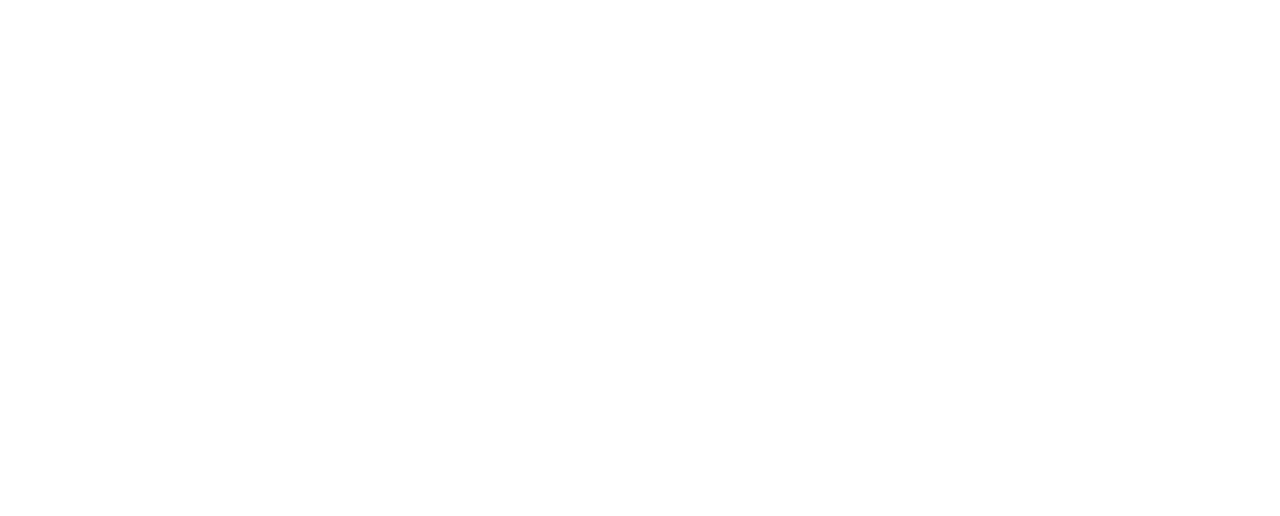
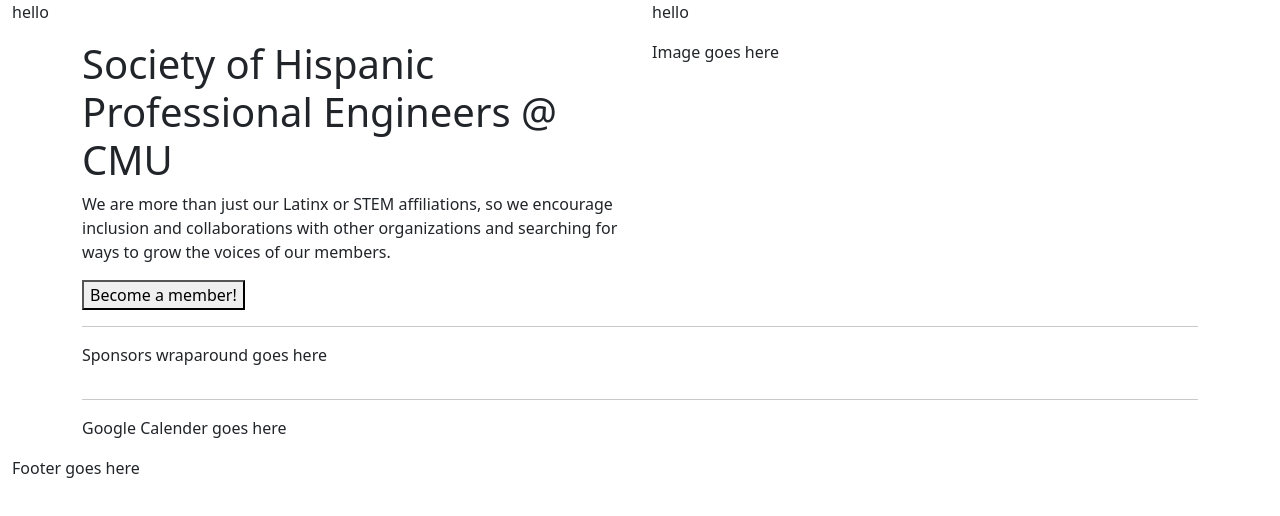
Before and after one commit to CMU-SHPE-Chapter/CMU-SHPE, a plain HTML site: page index.html in a window 1280 px wide. Drawn offline with nearby package versions, Linux system fonts and the light colour scheme.

Commit message:
Created skeleton for main page

```diff
--- a/index.html
+++ b/index.html
@@ -8,6 +8,74 @@
     <title>CMU SHPE Website</title>
 </head>
 <body>
+    <!-- SHPE Header + Navigation Bar-->
+     <div class="container-fluid">
+        <div class="row">
+            <div class="col">
+                <!-- SHPE Logo placeholder -->
+                 <p>hello</p>
+            </div>
+            <div class="col">
+                <!-- Navigation Bar -->
+                 <p>hello</p>
+            </div>
+        </div>
+     </div>
+
+    <!-- Main Section -->
+    <div class="container">
+        <div class="row">
+            <div class="col">
+                <!-- Main Content -->
+                <h1>Society of Hispanic Professional Engineers @ CMU</h1>
+                <p>
+                    We are more than just our Latinx or STEM affiliations,
+                    so we encourage inclusion and collaborations with other
+                    organizations and searching for ways to grow the voices of our members.
+                </p>
+                <button> Become a member! </button>
+            </div>
+            <div class="col">
+                <!-- Image Content -->
+                 <p>Image goes here</p>
+            </div>
+        </div>
+        <hr>
+    </div>
+
+    <!-- Sponsor Section -->
+    <div class="container">
+        <div class="row">
+            <div class="col">
+                <!-- Sponsor Content -->
+                 <p>Sponsors wraparound goes here</p>
+            </div>
+        </div>
+        <hr>
+    </div>
+
+     <!-- Google Calender Section -->
+    <div class="container">
+        <div class="row">
+            <div class="col">
+                <!-- Google Calender Content -->
+                 <p>Google Calender goes here</p>
+            </div>
+        </div>
+    </div>
+
+      <!-- Footer -->
+      <div class="container-fluid">
+        <div class="row">
+            <div class="col">
+                <!-- Footer Content -->
+                 <p>Footer goes here</p>
+            </div>
+        </div>
+
+      </div>
+
+
 
 </body>
 </html>
```
